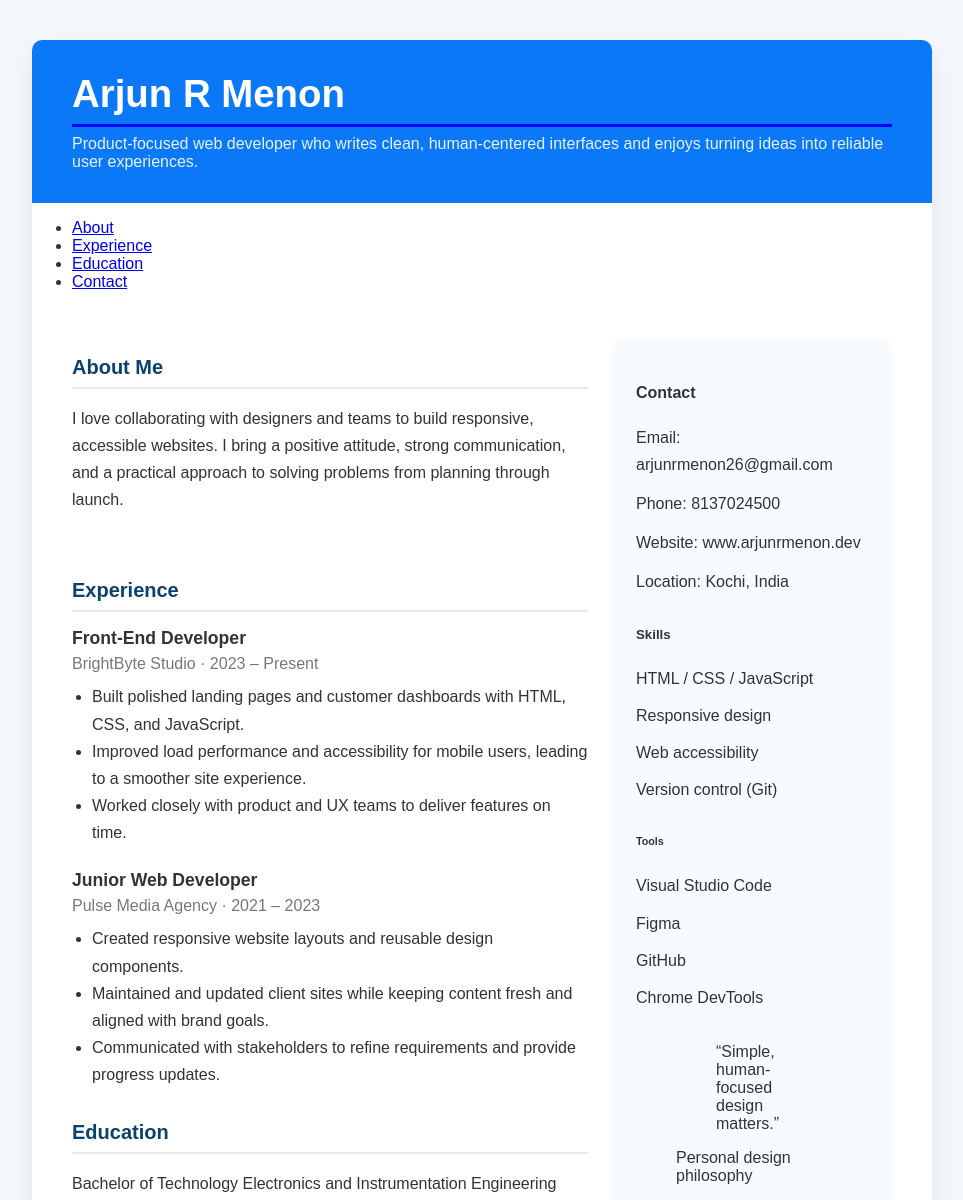
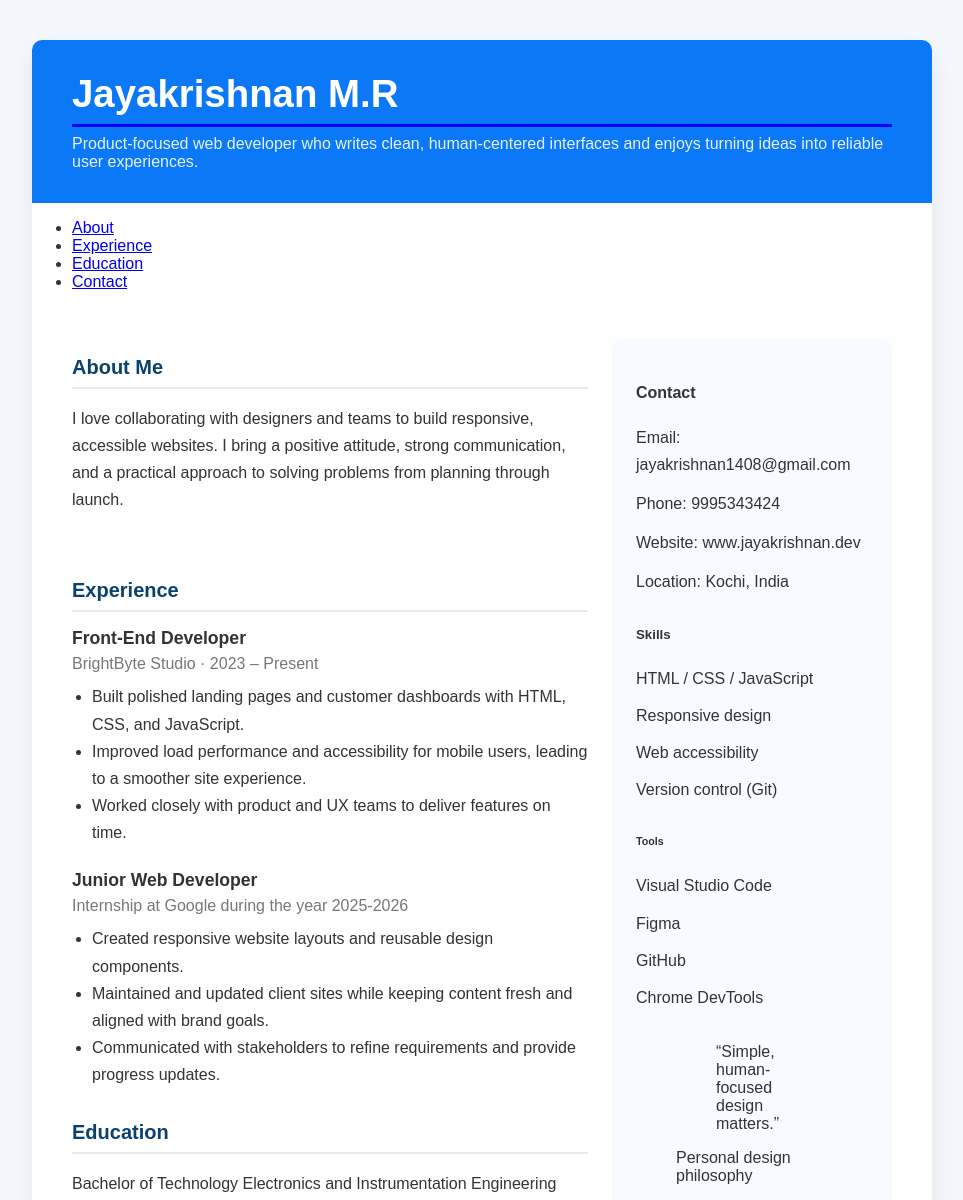
Before and after one commit to Jayakrishnan842/jk, a plain HTML site: page new1.html in a window 1280 px wide. Shown: the top 1200 px of the page, without its empty margins (158-1121 px from the left). Drawn offline with Linux system fonts and the light colour scheme.

Commit message:
Modify resume details for Jayakrishnan M.R
Updated personal information and experience details in the resume.

```diff
--- a/new1.html
+++ b/new1.html
@@ -120,7 +120,7 @@
 <body>
     <div class="container">
         <header>
-            <h1>Arjun R Menon</h1>
+            <h1>Jayakrishnan M.R</h1>
             <hr style="height: 3px; background-color: blue; border: none;">
             <p>Product-focused web developer who writes clean, human-centered interfaces and enjoys turning ideas into reliable user experiences.</p>
         </header>
@@ -156,7 +156,7 @@
 
                     <article class="experience-item">
                         <h3>Junior Web Developer</h3>
-                        <span>Pulse Media Agency · 2021 – 2023</span>
+                        <span>Internship at Google during the year 2025-2026</span>
                         <ul>
                             <li>Created responsive website layouts and reusable design components.</li>
                             <li>Maintained and updated client sites while keeping content fresh and aligned with brand goals.</li>
@@ -181,9 +181,9 @@
                 <section id="contact" class="section">
                     <h4>Contact</h4>
                     <ol class="contact-list">
-                        <li>Email: arjunrmenon26@gmail.com</li>
-                        <li>Phone: 8137024500</li>
-                        <li>Website: www.arjunrmenon.dev</li>
+                        <li>Email: jayakrishnan1408@gmail.com</li>
+                        <li>Phone: 9995343424</li>
+                        <li>Website: www.jayakrishnan.dev</li>
                         <li>Location: Kochi, India</li>
                     </ol>
                 </section>
```
